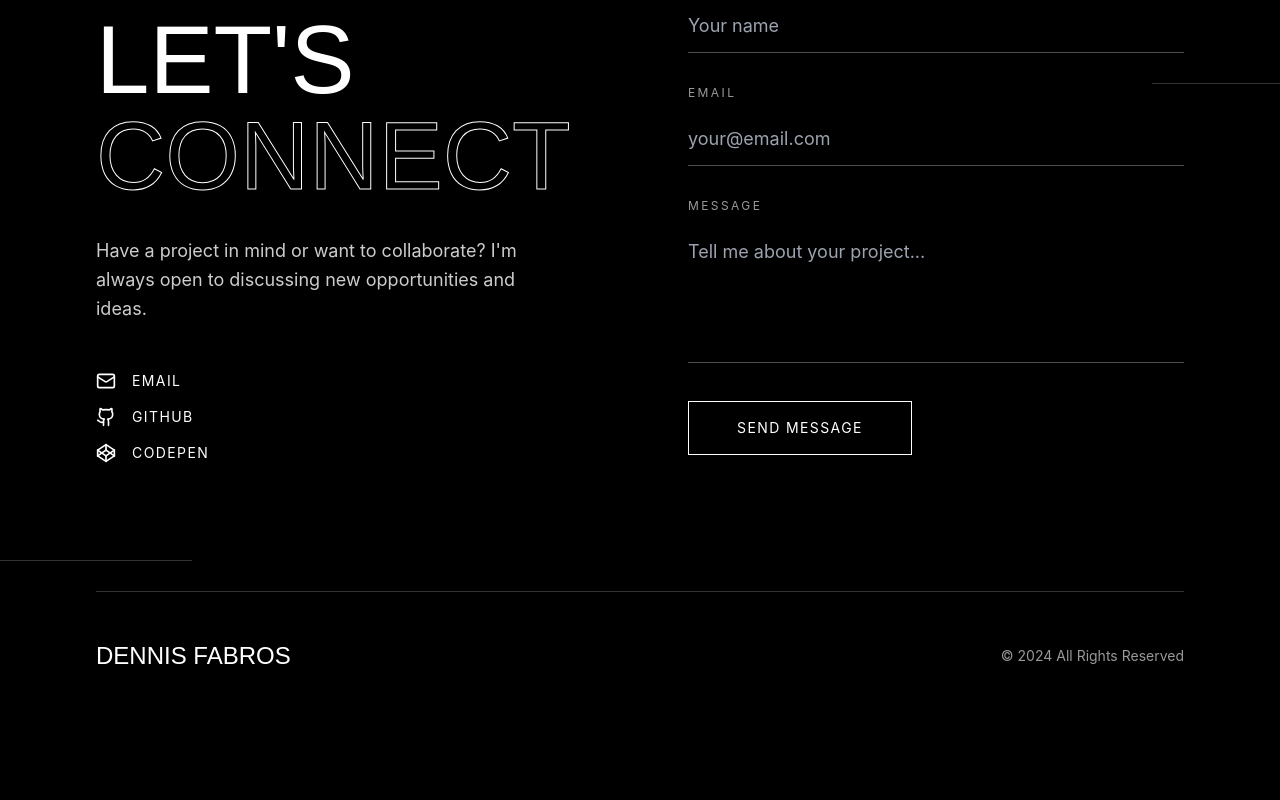
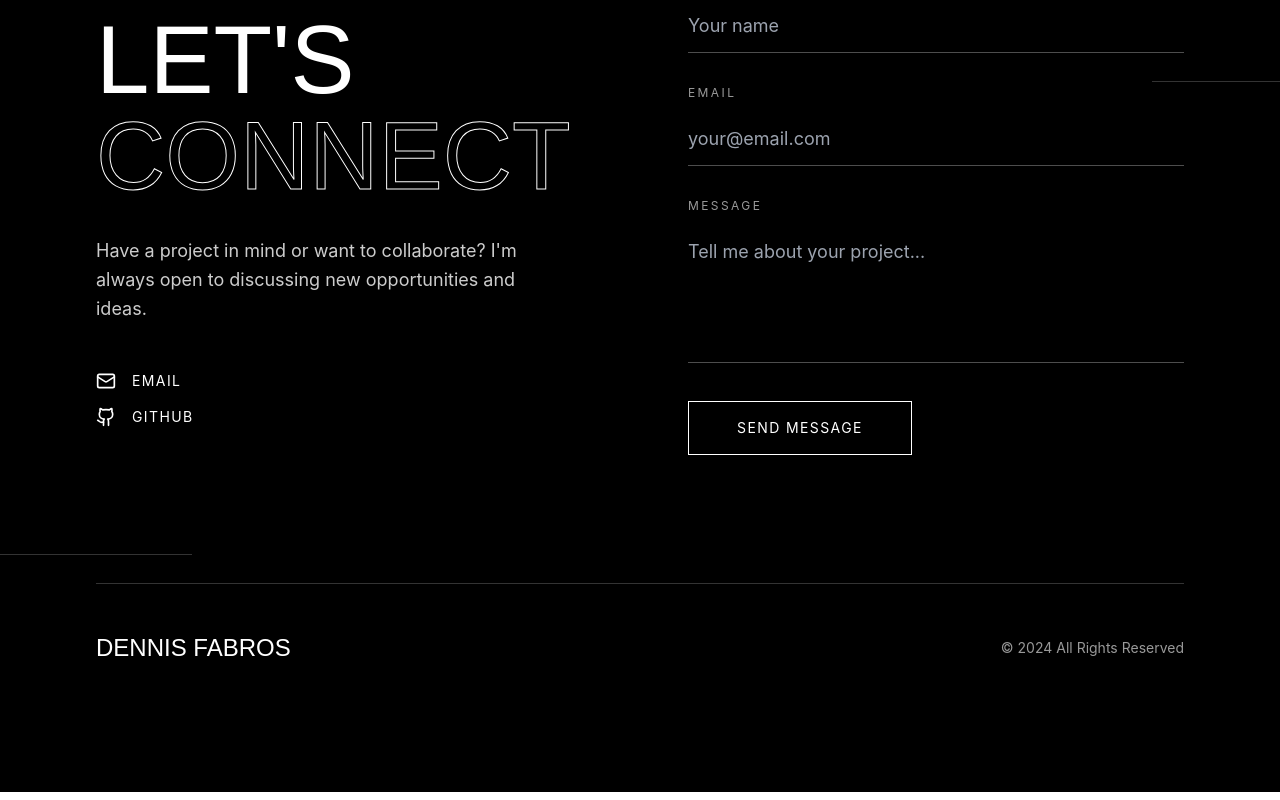
Before and after one commit to mergeninja0527/dennis-fabros, a React (Vite) app: page / in a window 1280 px wide. Shown: the part 4541-5341 px from the top of the page. Built offline with nearby package versions, Linux system fonts and the light colour scheme; the HTML template or start-up script is replaced by a standard one.

Commit message:
second commit

```diff
--- a/src/components/ContactSection.tsx
+++ b/src/components/ContactSection.tsx
@@ -22,31 +22,9 @@ const ContactSection = () => {
   };
 
   const socialLinks = [
-    { icon: Mail, label: "Email", href: "mailto:hello@dennisfabros.dev" },
-    { icon: Github, label: "GitHub", href: "https://github.com" },
-    { icon: CodePenIcon, label: "CodePen", href: "https://codepen.io" },
+    { icon: Mail, label: "Email", href: "mailto:merge.ninja@mynes.com" },
+    { icon: Github, label: "GitHub", href: "https://github.com/mergeninja0527" },
   ];
-
-  // Custom CodePen icon component
-  function CodePenIcon({ className }: { className?: string }) {
-    return (
-      <svg
-        className={className}
-        viewBox="0 0 24 24"
-        fill="none"
-        stroke="currentColor"
-        strokeWidth="2"
-        strokeLinecap="round"
-        strokeLinejoin="round"
-      >
-        <polygon points="12 2 22 8.5 22 15.5 12 22 2 15.5 2 8.5 12 2" />
-        <line x1="12" y1="22" x2="12" y2="15.5" />
-        <polyline points="22 8.5 12 15.5 2 8.5" />
-        <polyline points="2 15.5 12 8.5 22 15.5" />
-        <line x1="12" y1="2" x2="12" y2="8.5" />
-      </svg>
-    );
-  }
 
   return (
     <section id="contact" className="py-32 bg-foreground text-primary-foreground relative overflow-hidden">
```
Also changed, not shown: 1 other file (tests, documents, lock files or other folders).
